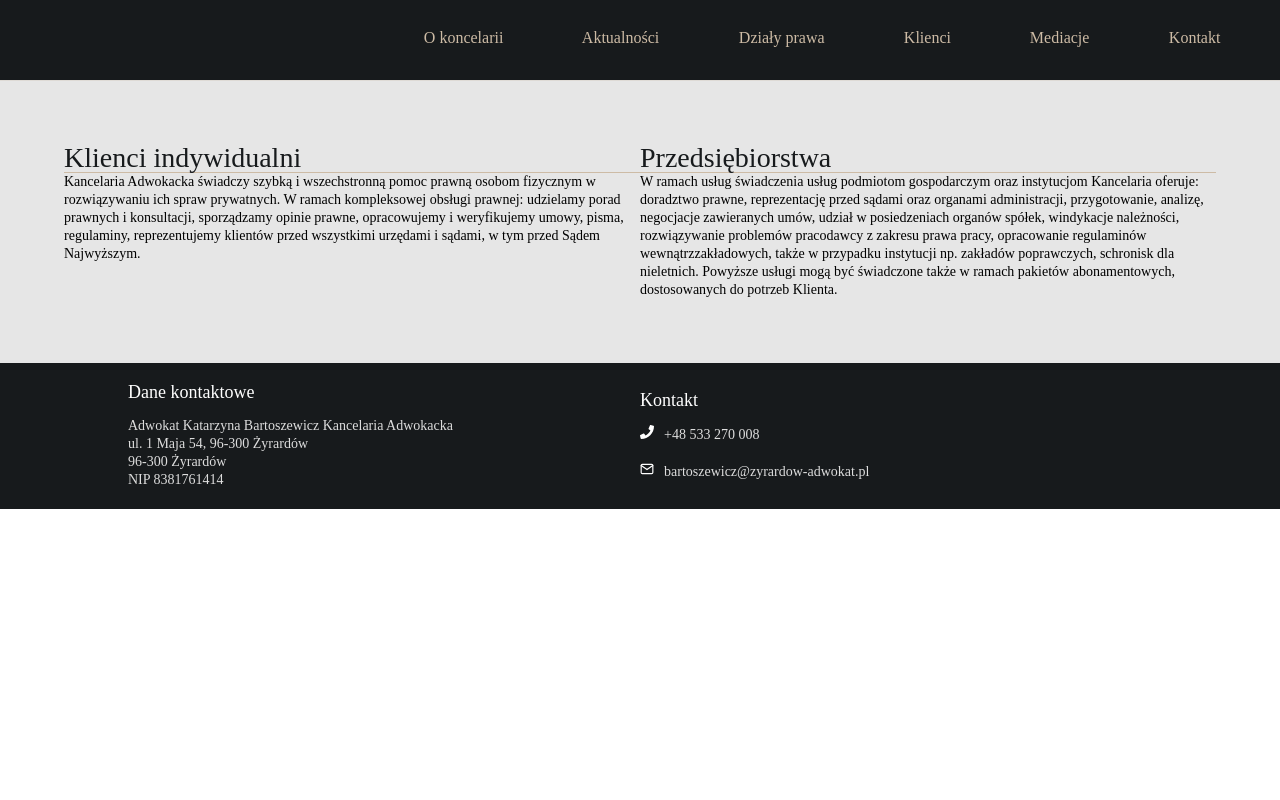
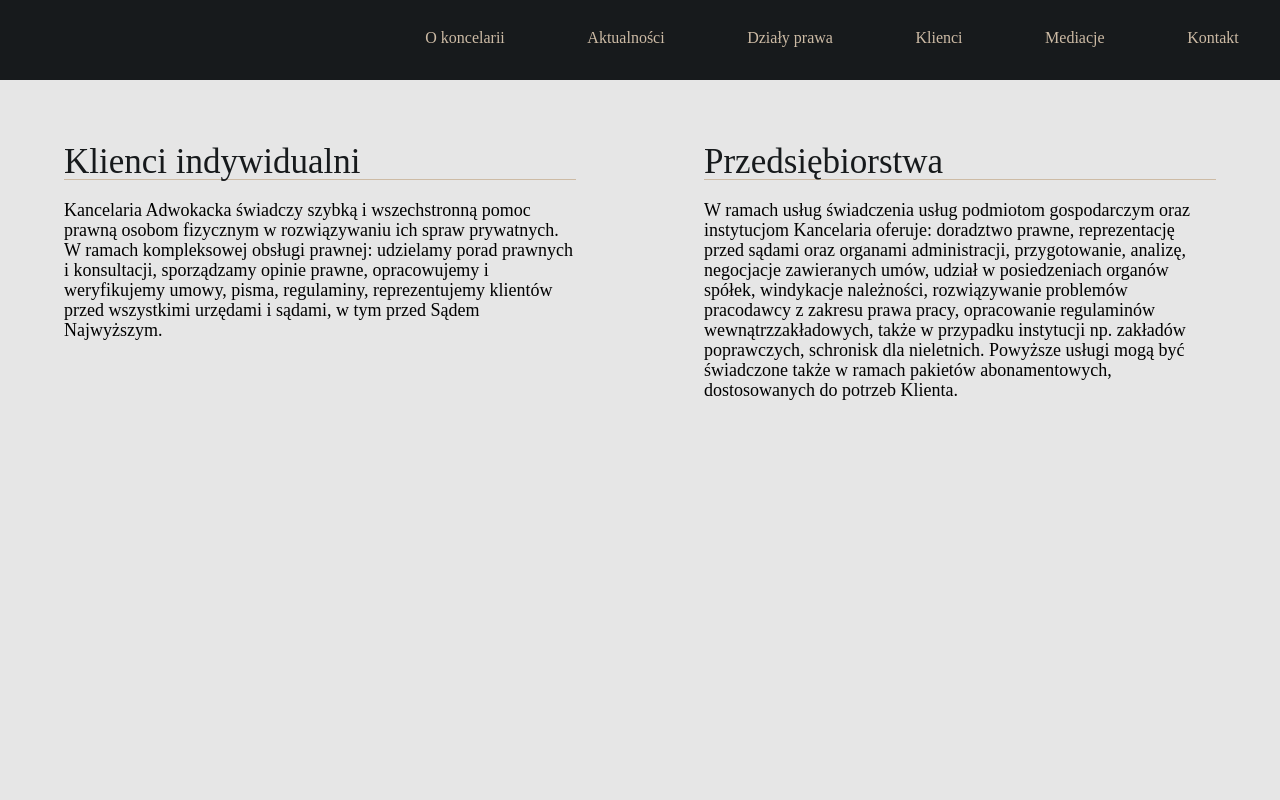
Before and after one commit to JacekMusz/kancelaria-adwokacka, a Gatsby site: page /klienci in a window 1280 px wide. Shown: the top 800 px of the page. Built offline with nearby package versions, Linux system fonts and the light colour scheme; Gatsby itself is replaced by a stand-in of ours; a web font is replaced by a local one.

Commit message:
Navigation fixes, names changes

```diff
--- a/src/components/Elements/styledH3.js
+++ b/src/components/Elements/styledH3.js
@@ -2,28 +2,40 @@ import React from "react"
 import styled from "styled-components"
 
 const H3 = styled.h3`
-  font-size: 35px;
-  color: #171a1c;
-  border-bottom: 1px solid #cdbba5;
+  font-size: 25px;
+  color: ${({ color }) => (color ? color : "#171a1c")};
+  border-bottom: ${({ borderBottom }) =>
+    borderBottom ? borderBottom : "1px solid #cdbba5"};
+  width: ${({ width }) => (width ? width : "auto")};
+  margin: ${({ margin }) => (margin ? margin : "auto")};
   @media (min-width: 360px) {
+    font-size: 28px;
   }
-
   @media (min-width: 410px) {
-    font-size: 15px;
+    font-size: 30px;
   }
   @media (min-width: 767px) {
-    font-size: 16px;
+    font-size: 32px;
   }
   @media (min-width: 1199px) {
-    font-size: 28px;
+    font-size: 35px;
   }
   @media (min-width: 1599px) {
-    font-size: 30px;
+    font-size: 38px;
   }
 `
 
 const StyledH3 = props => {
-  return <H3>{props.text}</H3>
+  return (
+    <H3
+      width={props.width}
+      margin={props.margin}
+      borderBottom={props.borderBottom}
+      color={props.color}
+    >
+      {props.text}
+    </H3>
+  )
 }
 
 export default StyledH3
--- a/src/components/Navigation/navigationHorizontal.js
+++ b/src/components/Navigations/navigationDesktop.js
@@ -7,14 +7,12 @@ import { navigate } from "gatsby"
 const NavigationWrapper = styled.nav`
   width: 70%;
   height: 100%;
-  padding-left: 30%;
+  padding: 0 5% 0 30%;
   justify-content: space-around;
   align-items: center;
-  margin-right: 20px;
-  display: none;
+  display: flex;
 
   @media (min-width: 767px) {
-    display: flex;
     font-size: 14px;
   }
   @media (min-width: 1199px) {
@@ -25,16 +23,11 @@ const LinkWrapper = styled.div`
   height: 100%;
   display: flex;
   align-items: center;
-  transform: skew(-15deg);
   transition: 0.3s;
-  /* &:hover {
-    background-color: black;
-  } */
 `
 const StyledLink = styled(Link)`
   color: #cdbba5;
   text-decoration: none;
-  transform: skew(15deg);
   &:after {
     display: block;
     content: " ";
--- /dev/null
+++ b/src/components/Navigations/navigationMobile.js
@@ -0,0 +1,82 @@
+import React from "react"
+import { Link } from "gatsby"
+import styled from "styled-components"
+import scrollTo from "gatsby-plugin-smoothscroll"
+
+const NavigationWrapper = styled.nav`
+  width: 100%;
+  height: 80vh;
+  margin-top: 10vh;
+  top: 0;
+  padding: 5%;
+  background-color: #171a1c;
+  position: absolute;
+  flex-direction: column;
+  justify-content: space-between;
+  display: ${({ openVerticalMenu }) => (openVerticalMenu ? "flex" : "none")};
+`
+const LinkWrapper = styled.div`
+  height: 10vh;
+  display: flex;
+  align-items: center;
+  transition: 0.3s;
+  width: 90%;
+`
+const StyledLink = styled(Link)`
+  color: #cdbba5;
+  text-decoration: none;
+  font-size: 30px;
+  line-height: 40px;
+  margin-bottom: 5px;
+  width: 100%;
+  text-align: center;
+
+  @media (min-width: 359px) {
+    font-size: 32px;
+    line-height: 45px;
+  }
+  @media (min-width: 410px) {
+    font-size: 35px;
+    line-height: 48px;
+  }
+  @media (min-width: 767px) {
+    font-size: 38px;
+    line-height: 50px;
+  }
+`
+
+const NavigationVertical = props => {
+  const handleScroll = () => {
+    setTimeout(() => {
+      scrollTo("#news")
+    }, 200)
+
+    window.onload = scrollTo("#news")
+  }
+  return (
+    <NavigationWrapper openVerticalMenu={props.openVerticalMenu}>
+      <LinkWrapper onClick={() => props.setOpenVerticalMenu(false)}>
+        <StyledLink to="/">O Kancelarii</StyledLink>
+      </LinkWrapper>
+      <LinkWrapper onClick={() => props.setOpenVerticalMenu(false)}>
+        <StyledLink to="/" onClick={() => handleScroll()}>
+          Aktualności
+        </StyledLink>
+      </LinkWrapper>
+      <LinkWrapper onClick={() => props.setOpenVerticalMenu(false)}>
+        <StyledLink to="/dzialyprawa">Działy prawa</StyledLink>
+      </LinkWrapper>
+      <LinkWrapper onClick={() => props.setOpenVerticalMenu(false)}>
+        <StyledLink to="/klienci">Klienci</StyledLink>
+      </LinkWrapper>
+      <LinkWrapper onClick={() => props.setOpenVerticalMenu(false)}>
+        <StyledLink to="/mediacje">Mediacje</StyledLink>
+      </LinkWrapper>
+      <LinkWrapper onClick={() => props.setOpenVerticalMenu(false)}>
+        <StyledLink to="/kontakt">Kontakt</StyledLink>
+      </LinkWrapper>
+    </NavigationWrapper>
+  )
+}
+
+export default NavigationVertical
--- /dev/null
+++ b/src/components/appBar.js
@@ -0,0 +1,101 @@
+import { Link } from "gatsby"
+import PropTypes from "prop-types"
+import React, { useState } from "react"
+import styled from "styled-components"
+import NavigationHorizontal from "./Navigations/navigationDesktop"
+import { FaBars, FaTimes } from "react-icons/fa"
+import NavigationVertical from "./Navigations/navigationMobile"
+
+const TopBar = styled.div`
+  display: flex;
+  justify-content: space-between;
+  height: 10vh;
+  background-color: #171a1c;
+  margin: 0;
+  border: none;
+  color: #cdbba5;
+  position: fixed;
+  z-index: 100;
+  width: 100%;
+  display: flex;
+  align-items: center;
+  .navigation_desktop-version {
+    display: none;
+    width: 100%;
+  }
+  .menu-icon {
+    font-size: 30px;
+    position: absolute;
+    top: 15px;
+    right: 15px;
+  }
+  h4 {
+    font-size: 20px;
+  }
+  @media (min-width: 359px) {
+    h4 {
+      font-size: 22px;
+    }
+  }
+  @media (min-width: 410px) {
+    h4 {
+      font-size: 25px;
+    }
+  }
+  @media (min-width: 767px) {
+    .navigation_mobile-version {
+      display: none;
+    }
+    .navigation_desktop-version {
+      display: block;
+    }
+
+    h4 {
+      font-size: 30px;
+    }
+  }
+  @media (min-width: 1199px) {
+    h4 {
+      font-size: 25px;
+    }
+  }
+`
+
+const AppBar = ({ siteTitle }) => {
+  const [openVerticalMenu, setOpenVerticalMenu] = useState(false)
+  return (
+    <TopBar>
+      <div className="navigation_mobile-version">
+        {openVerticalMenu ? (
+          <FaTimes
+            className="menu-icon"
+            onClick={() => setOpenVerticalMenu(!openVerticalMenu)}
+          />
+        ) : (
+          <FaBars
+            className="menu-icon"
+            onClick={() => setOpenVerticalMenu(!openVerticalMenu)}
+          />
+        )}
+
+        <NavigationVertical
+          openVerticalMenu={openVerticalMenu}
+          setOpenVerticalMenu={setOpenVerticalMenu}
+        />
+      </div>
+      <div className="navigation_desktop-version">
+        <NavigationHorizontal />
+      </div>
+    </TopBar>
+  )
+}
+
+AppBar.propTypes = {
+  siteTitle: PropTypes.string,
+}
+
+AppBar.defaultProps = {
+  siteTitle: ``,
+}
+
+export default AppBar
--- a/src/components/header.js
+++ /dev/null
@@ -1,62 +0,0 @@
-import { Link } from "gatsby"
-import PropTypes from "prop-types"
-import React from "react"
-import styled from "styled-components"
-import NavigationHorizontal from "./Navigation/navigationHorizontal"
-
-const TopBar = styled.div`
-  display: flex;
-  justify-content: space-between;
-  height: 10vh;
-  background-color: #171a1c;
-  margin: 0;
-  border: none;
-  box-shadow: 0px 0px 1px #b79f82;
-  color: #cdbba5;
-  position: fixed;
-  z-index: 100;
-  width: 100%;
-  display: flex;
-  align-items: center;
-  h4 {
-    font-size: 20px;
-  }
-  @media (min-width: 359px) {
-    h4 {
-      font-size: 22px;
-    }
-  }
-  @media (min-width: 410px) {
-    h4 {
-      font-size: 25px;
-    }
-  }
-  @media (min-width: 767px) {
-    h4 {
-      font-size: 30px;
-    }
-  }
-  @media (min-width: 1199px) {
-    h4 {
-      font-size: 25px;
-    }
-  }
-`
-
-const Header = ({ siteTitle }) => {
-  return (
-    <TopBar>
-      <NavigationHorizontal />
-    </TopBar>
-  )
-}
-
-Header.propTypes = {
-  siteTitle: PropTypes.string,
-}
-
-Header.defaultProps = {
-  siteTitle: ``,
-}
-
-export default Header
--- a/src/components/layout.js
+++ b/src/components/layout.js
@@ -1,14 +1,14 @@
 import React from "react"
 import PropTypes from "prop-types"
 import { useStaticQuery, graphql } from "gatsby"
-import Header from "./header"
+import AppBar from "./appBar"
 import "./layout.css"
 import styled from "styled-components"
 import { FaPhone } from "react-icons/fa"
 import { FiMail } from "react-icons/fi"
 
 const MainContainer = styled.div`
-  max-width: 100vw;
+  width: 100%;
   overflow: hidden;
 `
 
@@ -16,6 +16,7 @@ const MainContent = styled.main`
   padding-top: 10vh;
   max-width: 100vw;
   background-color: rgb(230, 230, 230);
+  min-height: 100vh;
 `
 const Footer = styled.footer`
   background-color: #171a1c;
@@ -64,7 +65,6 @@ const Layout = ({ children }) => {
         line-height: 15px;
       }
     }
-    /* Media for iPad (768px) */
     @media (min-width: 767px) {
       width: 40%;
       h4 {
@@ -110,7 +110,7 @@ const Layout = ({ children }) => {
 
   return (
     <MainContainer>
-      <Header siteTitle={data.site.siteMetadata.title} />
+      <AppBar siteTitle={data.site.siteMetadata.title} />
       <MainContent>{children}</MainContent>
       <Footer>
         <StyledAdrressContainer>
--- a/src/pages/klienci.js
+++ b/src/pages/klienci.js
@@ -7,11 +7,15 @@ import styled from "styled-components"
 const PageContainer = styled.div`
   width: 100%;
   display: flex;
-  padding: 5%;
+  justify-content: space-around;
+  padding-top: 5%;
 `
 
 const Section = styled.div`
-  width: 45%;
+  width: 40%;
+  p {
+    font-size: 16px;
+  }
   @media (min-width: 360px) {
   }
 
@@ -29,13 +33,13 @@ const Section = styled.div`
   }
   @media (min-width: 1199px) {
     p {
-      font-size: 14px;
-      line-height: 18px;
+      font-size: 18px;
+      line-height: 20px;
     }
   }
   @media (min-width: 1599px) {
     p {
-      font-size: 15px;
+      font-size: 20px;
       line-height: 19px;
     }
   }
@@ -46,7 +50,10 @@ const Klienci = () => (
     <SEO title="klienci" />
     <PageContainer>
       <Section>
-        <StyledH3 text={"Klienci indywidualni"}></StyledH3>
+        <StyledH3
+          margin={" 0 0 20px 0"}
+          text={"Klienci indywidualni"}
+        ></StyledH3>
         <p>
           Kancelaria Adwokacka świadczy szybką i wszechstronną pomoc prawną
           osobom fizycznym w rozwiązywaniu ich spraw prywatnych. W ramach
@@ -57,7 +64,7 @@ const Klienci = () => (
         </p>
       </Section>
       <Section>
-        <StyledH3 text={"Przedsiębiorstwa"}></StyledH3>
+        <StyledH3 margin={" 0 0 20px 0"} text={"Przedsiębiorstwa"}></StyledH3>
         <p>
           W ramach usług świadczenia usług podmiotom gospodarczym oraz
           instytucjom Kancelaria oferuje: doradztwo prawne, reprezentację przed
```
Also changed, not shown: src/components/Navigation/navigation.js (deleted, +0 -8 lines), src/components/Navigation/navigationVertical.js (deleted, +0 -7 lines).
